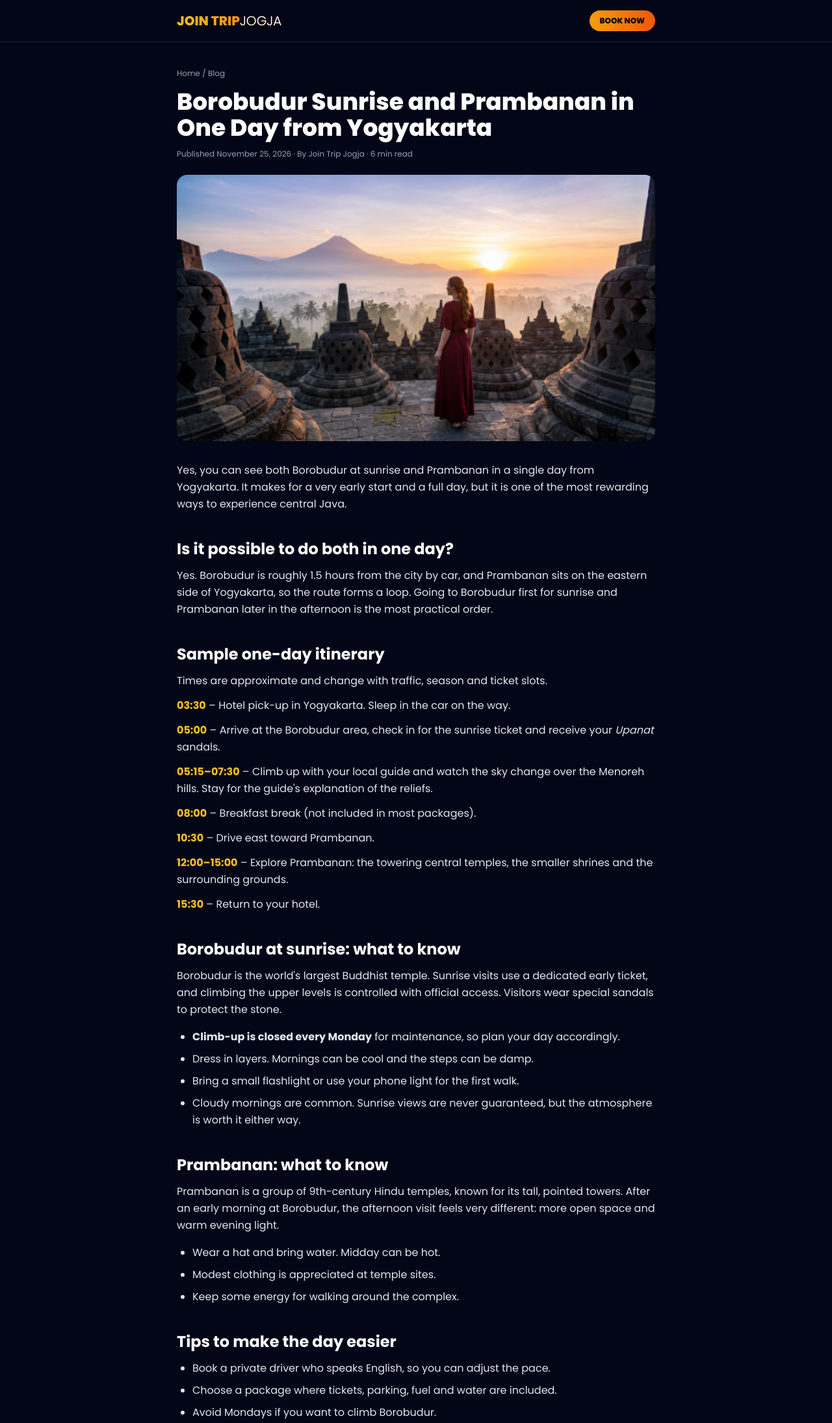
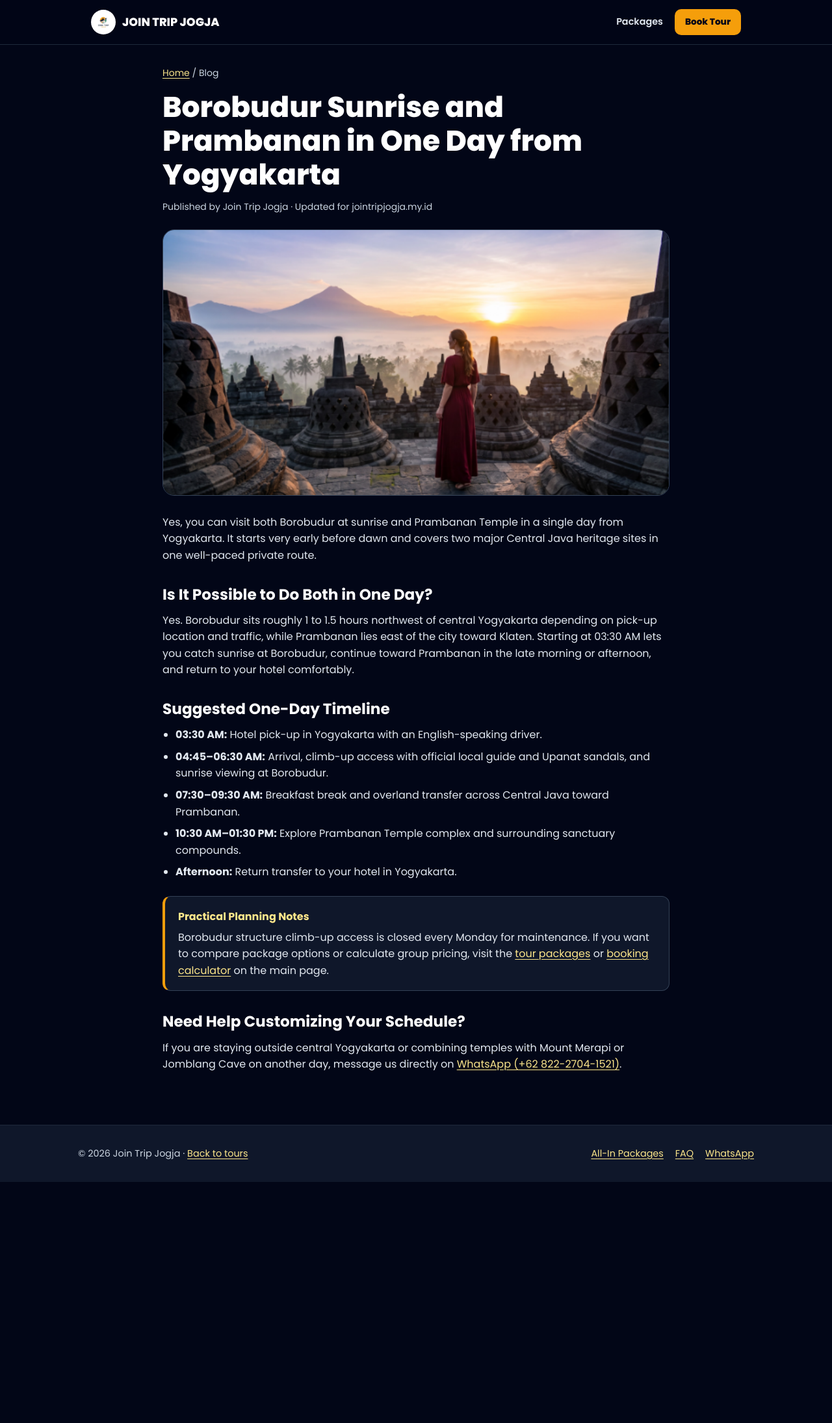
Before and after one commit to ardhoihsanaputra-blip/join-trip-jogja, a plain HTML site: page blog/borobudur-sunrise-prambanan-one-day.html in a window 1280 px wide. Shown: the top 2190 px of the page at 65% size. After the commit the page ends 1819 px from the top, so only its background shows below. Drawn offline with nearby package versions, Linux system fonts and the light colour scheme.

Commit message:
Update borobudur-sunrise-prambanan-one-day.html

```diff
--- a/blog/borobudur-sunrise-prambanan-one-day.html
+++ b/blog/borobudur-sunrise-prambanan-one-day.html
@@ -3,137 +3,115 @@
 <head>
 <meta charset="UTF-8">
 <meta name="viewport" content="width=device-width, initial-scale=1.0">
-<title>Borobudur Sunrise and Prambanan in One Day from Yogyakarta: Complete Itinerary | Join Trip Jogja</title>
-<meta name="description" content="A realistic one-day itinerary from Yogyakarta: Borobudur sunrise with climb-up access, then Prambanan temple. Timings, what to bring, Monday closure and tips.">
-<meta name="robots" content="index, follow, max-image-preview:large">
+<title>Borobudur Sunrise and Prambanan in One Day from Yogyakarta | Join Trip Jogja</title>
+<meta name="description" content="Practical guide to visiting Borobudur sunrise with climb-up access and Prambanan temple in one day from Yogyakarta, including schedule, tickets and tips.">
 <link rel="canonical" href="https://jointripjogja.my.id/blog/borobudur-sunrise-prambanan-one-day.html">
-<meta name="theme-color" content="#020617">
 <meta property="og:type" content="article">
 <meta property="og:site_name" content="Join Trip Jogja">
-<meta property="og:title" content="Borobudur Sunrise and Prambanan in One Day from Yogyakarta: Complete Itinerary">
-<meta property="og:description" content="A realistic one-day itinerary from Yogyakarta: Borobudur sunrise with climb-up access, then Prambanan temple. Timings, what to bring, Monday closure and tips.">
+<meta property="og:title" content="Borobudur Sunrise and Prambanan in One Day from Yogyakarta">
+<meta property="og:description" content="Practical guide to visiting Borobudur sunrise with climb-up access and Prambanan temple in one day from Yogyakarta.">
 <meta property="og:url" content="https://jointripjogja.my.id/blog/borobudur-sunrise-prambanan-one-day.html">
 <meta property="og:image" content="https://jointripjogja.my.id/borobudur-sunrise-tour-jogja-1.webp">
-<meta name="twitter:card" content="summary_large_image">
-<script type="application/ld+json">
-[
- {
-  "@context": "https://schema.org",
-  "@type": "Article",
-  "headline": "Borobudur Sunrise and Prambanan in One Day from Yogyakarta: Complete Itinerary",
-  "description": "A realistic one-day itinerary from Yogyakarta: Borobudur sunrise with climb-up access, then Prambanan temple. Timings, what to bring, Monday closure and tips.",
-  "image": "https://jointripjogja.my.id/borobudur-sunrise-tour-jogja-1.webp",
-  "datePublished": "2026-11-25",
-  "dateModified": "2026-11-25",
-  "inLanguage": "en",
-  "mainEntityOfPage": "https://jointripjogja.my.id/blog/borobudur-sunrise-prambanan-one-day.html",
-  "author": {
-   "@type": "Organization",
-   "name": "Join Trip Jogja",
-   "url": "https://jointripjogja.my.id/"
-  },
-  "publisher": {
-   "@type": "Organization",
-   "name": "Join Trip Jogja",
-   "url": "https://jointripjogja.my.id/"
-  }
- },
- {
-  "@context": "https://schema.org",
-  "@type": "BreadcrumbList",
-  "itemListElement": [
-   {
-    "@type": "ListItem",
-    "position": 1,
-    "name": "Home",
-    "item": "https://jointripjogja.my.id/"
-   },
-   {
-    "@type": "ListItem",
-    "position": 2,
-    "name": "Borobudur Sunrise and Prambanan in One Day",
-    "item": "https://jointripjogja.my.id/blog/borobudur-sunrise-prambanan-one-day.html"
-   }
-  ]
- }
-]
-</script>
-<script src="https://cdn.tailwindcss.com"></script>
-<link href="https://fonts.googleapis.com/css2?family=Poppins:wght@300;400;500;600;700;800&display=swap" rel="stylesheet">
-<style>body{font-family:'Poppins',system-ui,sans-serif}a:focus-visible{outline:3px solid #f59e0b;outline-offset:2px}</style>
+<link rel="icon" type="image/png" sizes="192x192" href="/logo.png">
+<link rel="preload" as="image" href="/borobudur-sunrise-tour-jogja-1.webp" fetchpriority="high">
+<link rel="preconnect" href="https://fonts.googleapis.com">
+<link rel="preconnect" href="https://fonts.gstatic.com" crossorigin>
+<link rel="preload" as="style" href="https://fonts.googleapis.com/css2?family=Poppins:wght@400;600;700;800&display=swap" onload="this.onload=null;this.rel='stylesheet'">
+<noscript><link rel="stylesheet" href="https://fonts.googleapis.com/css2?family=Poppins:wght@400;600;700;800&display=swap"></noscript>
+<style>
+*,::before,::after{box-sizing:border-box}
+html{line-height:1.6;font-family:'Poppins',system-ui,-apple-system,sans-serif;scroll-behavior:smooth}
+body{margin:0;background-color:#020617;color:#f1f5f9;-webkit-font-smoothing:antialiased}
+a{color:#fde68a;text-decoration:underline;text-underline-offset:3px}
+a:hover{color:#ffffff}
+a.nav-brand,a.nav-link,a.btn-cta{text-decoration:none}
+a.nav-link:hover{color:#fde68a;text-decoration:underline}
+a:focus-visible,button:focus-visible{outline:3px solid #f59e0b;outline-offset:2px}
+img{display:block;max-width:100%;height:auto}
+
+.header{position:sticky;top:0;z-index:40;background-color:rgba(2,6,23,.95);border-bottom:1px solid #1e293b}
+.header-inner{max-width:1040px;margin:0 auto;padding:14px 20px;display:flex;align-items:center;justify-content:space-between;gap:12px}
+.nav-brand{display:inline-flex;align-items:center;gap:10px;font-weight:800;font-size:1.1rem;color:#ffffff}
+.logo-badge{display:inline-flex;align-items:center;justify-content:center;background:#ffffff;padding:2px;border-radius:9999px;flex-shrink:0}
+.logo-badge img{width:34px;height:34px;border-radius:9999px;object-fit:cover}
+.nav-actions{display:flex;align-items:center;gap:18px;font-size:.9rem;font-weight:600}
+.nav-link{color:#e2e8f0}
+.btn-cta{background-color:#f59e0b;color:#020617;font-weight:800;padding:9px 16px;border-radius:10px;font-size:.85rem}
+.btn-cta:hover{background-color:#fbbf24}
+
+.container{max-width:820px;margin:0 auto;padding:32px 20px 64px}
+.breadcrumb{font-size:.875rem;color:#cbd5e1;margin-bottom:16px}
+h1{font-size:clamp(1.85rem,4.5vw,2.75rem);line-height:1.18;font-weight:800;color:#ffffff;margin:0 0 12px}
+.meta{font-size:.875rem;color:#cbd5e1;margin-bottom:24px}
+.hero-img{width:100%;aspect-ratio:1200/630;object-fit:cover;border-radius:18px;border:1px solid #334155;margin-bottom:28px}
+h2{font-size:1.45rem;line-height:1.3;font-weight:700;color:#ffffff;margin:32px 0 12px}
+p{margin:0 0 16px;color:#e2e8f0}
+ul{margin:0 0 20px;padding-left:20px;color:#e2e8f0}
+li{margin-bottom:8px}
+.callout{background-color:#0f172a;border:1px solid #334155;border-left:4px solid #f59e0b;border-radius:12px;padding:18px 20px;margin:24px 0}
+.callout-title{font-weight:700;color:#fde68a;margin-bottom:6px}
+
+.footer{background-color:#0f172a;border-top:1px solid #1e293b;padding:32px 20px;font-size:.9rem;color:#cbd5e1}
+.footer-inner{max-width:1040px;margin:0 auto;display:flex;flex-wrap:wrap;align-items:center;justify-content:space-between;gap:16px}
+.footer-links{display:flex;flex-wrap:wrap;gap:18px}
+</style>
 </head>
-<body class="bg-slate-950 text-slate-200 antialiased">
-<header class="border-b border-slate-800 bg-slate-950">
-<div class="max-w-3xl mx-auto px-4 h-16 flex items-center justify-between">
-<a href="/" class="text-xl font-black bg-gradient-to-r from-amber-400 to-orange-500 bg-clip-text text-transparent">JOIN TRIP<span class="text-white font-light">JOGJA</span></a>
-<a href="/#booking" class="bg-gradient-to-r from-amber-500 to-orange-600 text-slate-950 font-extrabold px-4 py-2 rounded-full text-xs uppercase">Book Now</a>
-</div></header>
-<main>
-<article class="max-w-3xl mx-auto px-4 py-10 leading-relaxed">
-<nav class="text-xs text-slate-400 mb-4" aria-label="Breadcrumb"><a href="/" class="hover:text-amber-400">Home</a> / Blog</nav>
-<h1 class="text-3xl sm:text-4xl font-black text-white mb-3 leading-tight">Borobudur Sunrise and Prambanan in One Day from Yogyakarta</h1>
-<p class="text-xs text-slate-400 mb-6">Published November 25, 2026 · By Join Trip Jogja · 6 min read</p>
-<img src="/borobudur-sunrise-tour-jogja-1.webp" alt="Borobudur sunrise and Prambanan combo day trip from Yogyakarta" width="1200" height="630" class="w-full rounded-2xl mb-8 object-cover">
-<p class="mb-5">Yes, you can see both Borobudur at sunrise and Prambanan in a single day from Yogyakarta. It makes for a very early start and a full day, but it is one of the most rewarding ways to experience central Java.</p>
+<body>
+<header class="header">
+  <div class="header-inner">
+    <a href="/" class="nav-brand">
+      <span class="logo-badge"><img src="/logo.png" alt="Join Trip Jogja logo" width="34" height="34" decoding="async"></span>
+      <span>JOIN TRIP JOGJA</span>
+    </a>
+    <div class="nav-actions">
+      <a href="/#pricing" class="nav-link">Packages</a>
+      <a href="/#booking" class="btn-cta">Book Tour</a>
+    </div>
+  </div>
+</header>
 
-<h2 class="text-2xl font-bold text-white mt-10 mb-3">Is it possible to do both in one day?</h2>
-<p class="mb-5">Yes. Borobudur is roughly 1.5 hours from the city by car, and Prambanan sits on the eastern side of Yogyakarta, so the route forms a loop. Going to Borobudur first for sunrise and Prambanan later in the afternoon is the most practical order.</p>
+<main class="container">
+  <nav class="breadcrumb" aria-label="Breadcrumb">
+    <a href="/">Home</a> / <span>Blog</span>
+  </nav>
 
-<h2 class="text-2xl font-bold text-white mt-10 mb-3">Sample one-day itinerary</h2>
-<p class="mb-3">Times are approximate and change with traffic, season and ticket slots.</p>
-<ul class="space-y-3 mb-5">
-<li><strong class="text-amber-400">03:30</strong> – Hotel pick-up in Yogyakarta. Sleep in the car on the way.</li>
-<li><strong class="text-amber-400">05:00</strong> – Arrive at the Borobudur area, check in for the sunrise ticket and receive your <em>Upanat</em> sandals.</li>
-<li><strong class="text-amber-400">05:15–07:30</strong> – Climb up with your local guide and watch the sky change over the Menoreh hills. Stay for the guide's explanation of the reliefs.</li>
-<li><strong class="text-amber-400">08:00</strong> – Breakfast break (not included in most packages).</li>
-<li><strong class="text-amber-400">10:30</strong> – Drive east toward Prambanan.</li>
-<li><strong class="text-amber-400">12:00–15:00</strong> – Explore Prambanan: the towering central temples, the smaller shrines and the surrounding grounds.</li>
-<li><strong class="text-amber-400">15:30</strong> – Return to your hotel.</li>
-</ul>
+  <h1>Borobudur Sunrise and Prambanan in One Day from Yogyakarta</h1>
+  <p class="meta">Published by Join Trip Jogja · Updated for jointripjogja.my.id</p>
 
-<h2 class="text-2xl font-bold text-white mt-10 mb-3">Borobudur at sunrise: what to know</h2>
-<p class="mb-4">Borobudur is the world's largest Buddhist temple. Sunrise visits use a dedicated early ticket, and climbing the upper levels is controlled with official access. Visitors wear special sandals to protect the stone.</p>
-<ul class="list-disc pl-6 space-y-2 mb-5">
-<li><strong>Climb-up is closed every Monday</strong> for maintenance, so plan your day accordingly.</li>
-<li>Dress in layers. Mornings can be cool and the steps can be damp.</li>
-<li>Bring a small flashlight or use your phone light for the first walk.</li>
-<li>Cloudy mornings are common. Sunrise views are never guaranteed, but the atmosphere is worth it either way.</li>
-</ul>
+  <img src="/borobudur-sunrise-tour-jogja-1.webp" alt="Borobudur sunrise and Prambanan combo day trip from Yogyakarta" width="1200" height="630" fetchpriority="high" decoding="async" class="hero-img">
 
-<h2 class="text-2xl font-bold text-white mt-10 mb-3">Prambanan: what to know</h2>
-<p class="mb-4">Prambanan is a group of 9th-century Hindu temples, known for its tall, pointed towers. After an early morning at Borobudur, the afternoon visit feels very different: more open space and warm evening light.</p>
-<ul class="list-disc pl-6 space-y-2 mb-5">
-<li>Wear a hat and bring water. Midday can be hot.</li>
-<li>Modest clothing is appreciated at temple sites.</li>
-<li>Keep some energy for walking around the complex.</li>
-</ul>
+  <p>Yes, you can visit both Borobudur at sunrise and Prambanan Temple in a single day from Yogyakarta. It starts very early before dawn and covers two major Central Java heritage sites in one well-paced private route.</p>
 
-<h2 class="text-2xl font-bold text-white mt-10 mb-3">Tips to make the day easier</h2>
-<ul class="list-disc pl-6 space-y-2 mb-5">
-<li>Book a private driver who speaks English, so you can adjust the pace.</li>
-<li>Choose a package where tickets, parking, fuel and water are included.</li>
-<li>Avoid Mondays if you want to climb Borobudur.</li>
-<li>Carry small cash for snacks, drinks and tips.</li>
-<li>Check the weather the day before and keep your schedule flexible.</li>
-</ul>
+  <h2>Is It Possible to Do Both in One Day?</h2>
+  <p>Yes. Borobudur sits roughly 1 to 1.5 hours northwest of central Yogyakarta depending on pick-up location and traffic, while Prambanan lies east of the city toward Klaten. Starting at 03:30 AM lets you catch sunrise at Borobudur, continue toward Prambanan in the late morning or afternoon, and return to your hotel comfortably.</p>
 
-<div class="bg-slate-900 border border-amber-500/30 rounded-2xl p-6 my-10 text-center">
-<h2 class="text-xl font-bold text-white mb-2">Want this day arranged for you?</h2>
-<p class="text-slate-300 text-sm mb-4">Our Borobudur Sunrise + Prambanan package includes pick-up at 03:30, an English-speaking driver, official tickets and Borobudur climb-up access.</p>
-<a href="/#pricing" class="inline-block bg-gradient-to-r from-amber-500 to-orange-600 text-slate-950 font-black px-6 py-3 rounded-xl text-sm uppercase">See the Package</a>
-</div>
+  <h2>Suggested One-Day Timeline</h2>
+  <ul>
+    <li><strong>03:30 AM:</strong> Hotel pick-up in Yogyakarta with an English-speaking driver.</li>
+    <li><strong>04:45–06:30 AM:</strong> Arrival, climb-up access with official local guide and Upanat sandals, and sunrise viewing at Borobudur.</li>
+    <li><strong>07:30–09:30 AM:</strong> Breakfast break and overland transfer across Central Java toward Prambanan.</li>
+    <li><strong>10:30 AM–01:30 PM:</strong> Explore Prambanan Temple complex and surrounding sanctuary compounds.</li>
+    <li><strong>Afternoon:</strong> Return transfer to your hotel in Yogyakarta.</li>
+  </ul>
 
-<h2 class="text-2xl font-bold text-white mt-10 mb-3">Frequently asked questions</h2>
-<h3 class="font-semibold text-white mt-4">Is climbing Borobudur included?</h3>
-<p class="mb-3 text-sm">Every Borobudur tour we sell includes climb-up access, Upanat sandals and an official local guide.</p>
-<h3 class="font-semibold text-white mt-4">What time should I start?</h3>
-<p class="mb-3 text-sm">Around 03:30 from Yogyakarta for a sunrise visit at Borobudur.</p>
-<h3 class="font-semibold text-white mt-4">Is the sunrise guaranteed?</h3>
-<p class="mb-3 text-sm">No. It depends on weather and cloud cover.</p>
-</article>
+  <div class="callout">
+    <div class="callout-title">Practical Planning Notes</div>
+    <p style="margin-bottom:0">Borobudur structure climb-up access is closed every Monday for maintenance. If you want to compare package options or calculate group pricing, visit the <a href="/#pricing">tour packages</a> or <a href="/#booking">booking calculator</a> on the main page.</p>
+  </div>
+
+  <h2>Need Help Customizing Your Schedule?</h2>
+  <p>If you are staying outside central Yogyakarta or combining temples with Mount Merapi or Jomblang Cave on another day, message us directly on <a href="https://wa.me/6282227041521?text=Hello%20Join%20Trip%20Jogja%2C%20I%20would%20like%20to%20ask%20about%20the%20Borobudur%20and%20Prambanan%20one-day%20tour." target="_blank" rel="noopener">WhatsApp (+62 822-2704-1521)</a>.</p>
 </main>
-<footer class="border-t border-slate-800 py-8 px-4 text-center text-xs text-slate-400">
-<p>© 2026 Join Trip Jogja · <a href="/" class="text-amber-400 hover:underline">Back to tours</a> · <a href="https://wa.me/6282227041521" class="text-amber-400 hover:underline" rel="noopener">WhatsApp</a></p>
+
+<footer class="footer">
+  <div class="footer-inner">
+    <div>© 2026 Join Trip Jogja · <a href="/">Back to tours</a></div>
+    <div class="footer-links">
+      <a href="/#pricing">All-In Packages</a>
+      <a href="/#faq">FAQ</a>
+      <a href="https://wa.me/6282227041521" target="_blank" rel="noopener">WhatsApp</a>
+    </div>
+  </div>
 </footer>
 </body>
 </html>
```
